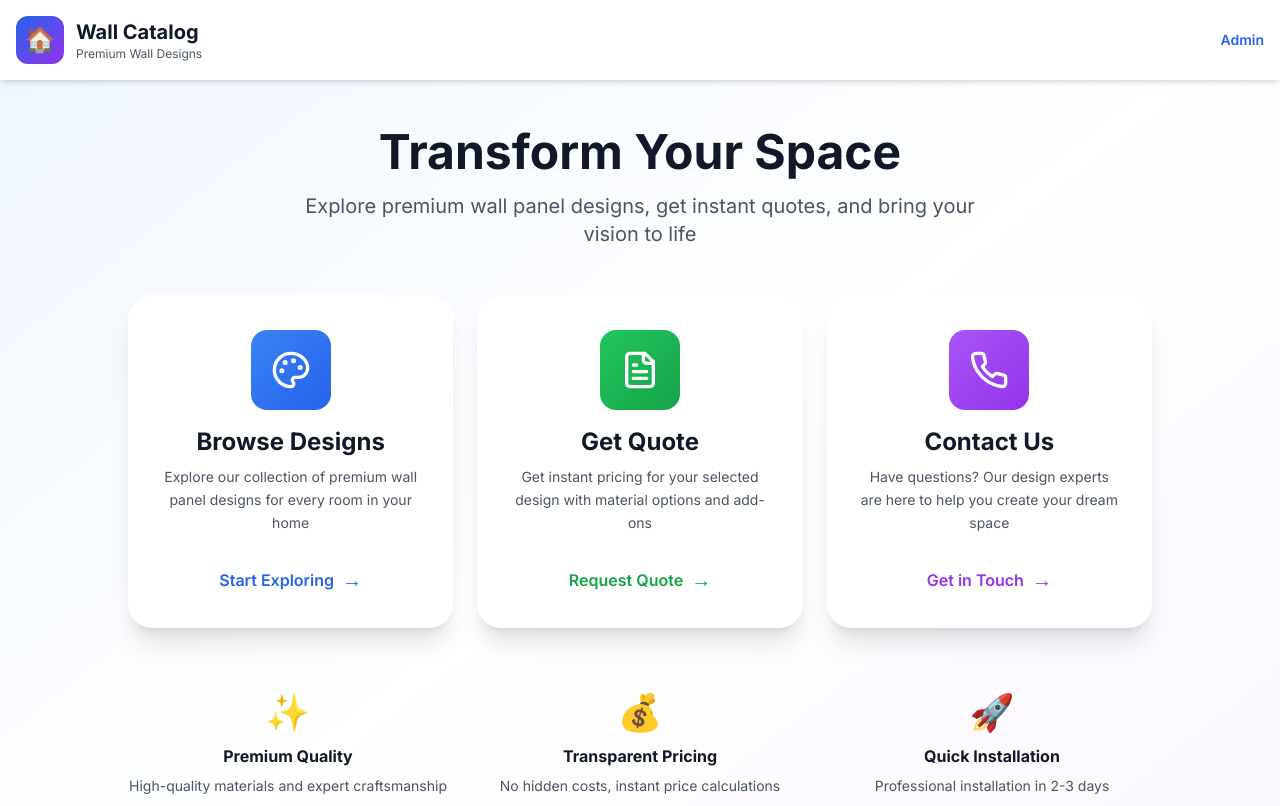
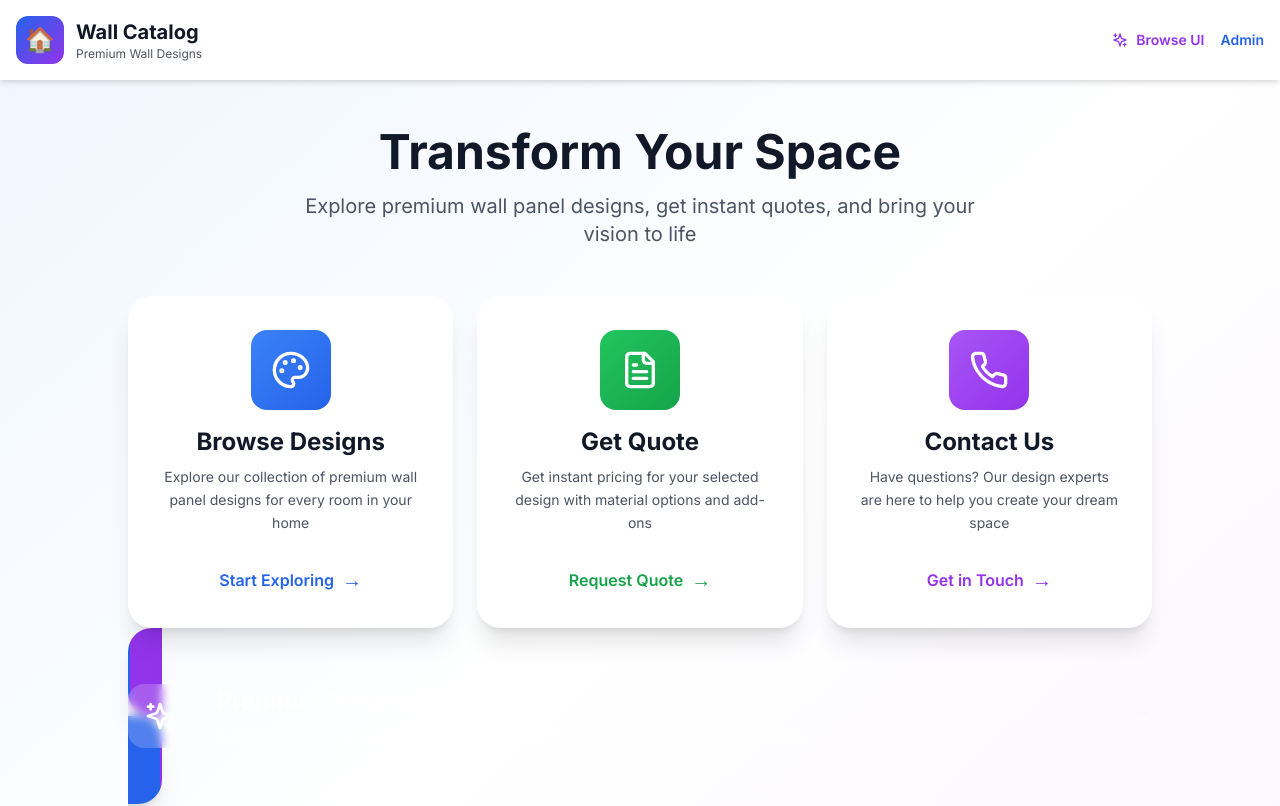
Before and after one commit to sammedworks/wall-catalog-app, a Next.js app: page / in a window 1280 px wide. Shown: the top 806 px of the page. Built offline with nearby package versions, Linux system fonts and the light colour scheme.

Commit message:
Add browse link to homepage

```diff
--- a/app/page.js
+++ b/app/page.js
@@ -1,6 +1,6 @@
 'use client';
 import Link from 'next/link';
-import { Palette, FileText, Phone } from 'lucide-react';
+import { Palette, FileText, Phone, Sparkles } from 'lucide-react';
 
 export default function HomePage() {
   return (
@@ -18,12 +18,21 @@ export default function HomePage() {
                 <p className="text-xs text-gray-600">Premium Wall Designs</p>
               </div>
             </div>
+            <div className="flex items-center gap-4">
+              <Link
+                href="/browse"
+                className="text-sm text-purple-600 hover:text-purple-700 font-semibold flex items-center gap-2"
+              >
+                <Sparkles className="w-4 h-4" />
+                Browse UI
+              </Link>
               <Link
                 href="/login"
                 className="text-sm text-blue-600 hover:text-blue-700 font-semibold"
               >
                 Admin
               </Link>
+            </div>
           </div>
         </div>
       </header>
@@ -120,6 +129,33 @@ export default function HomePage() {
           </Link>
         </div>
 
+        {/* New Browse UI Card */}
+        <div className="mt-8 max-w-5xl mx-auto">
+          <Link
+            href="/browse"
+            className="group bg-gradient-to-r from-purple-600 to-blue-600 rounded-3xl shadow-xl hover:shadow-2xl transition-all duration-300 p-8 border-2 border-transparent transform hover:-translate-y-1"
+          >
+            <div className="flex items-center justify-between">
+              <div className="flex items-center gap-6">
+                <div className="w-16 h-16 bg-white/20 backdrop-blur-sm rounded-2xl flex items-center justify-center group-hover:scale-110 transition-transform">
+                  <Sparkles className="w-8 h-8 text-white" />
+                </div>
+                <div>
+                  <h3 className="text-2xl font-bold text-white mb-2">
+                    Premium Browse Experience
+                  </h3>
+                  <p className="text-white/90 text-sm leading-relaxed">
+                    Explore our tablet-optimized UI with material swatches, filters, and premium design cards
+                  </p>
+                </div>
+              </div>
+              <div className="text-white font-semibold text-lg group-hover:translate-x-2 transition-transform">
+                →
+              </div>
+            </div>
+          </Link>
+        </div>
+
         {/* Features Section */}
         <div className="mt-16 grid grid-cols-1 md:grid-cols-3 gap-8 max-w-5xl mx-auto">
           <div className="text-center">
```
Lines whose indentation alone changed are shown as unchanged.
